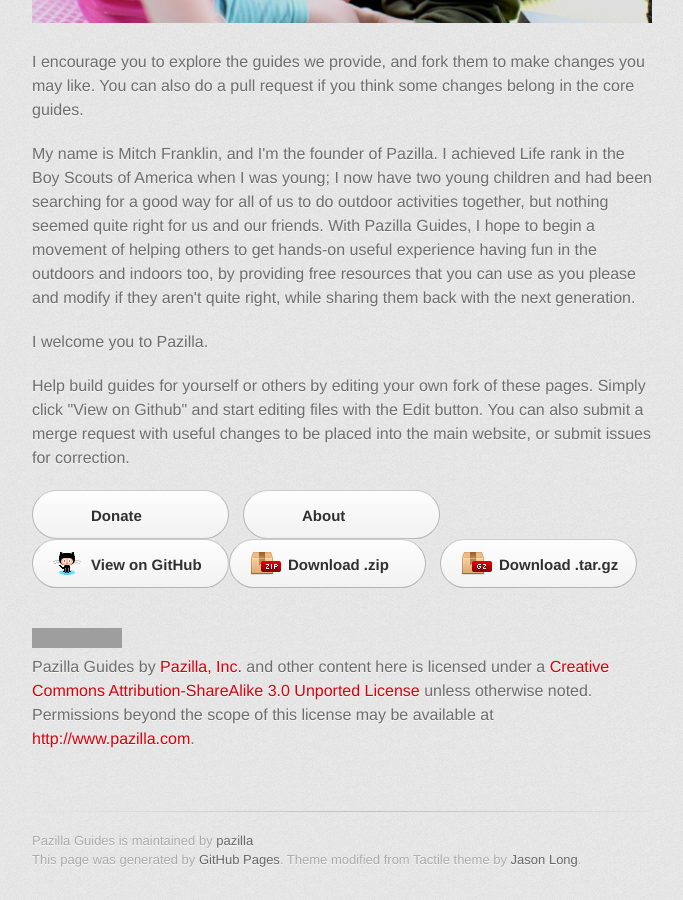
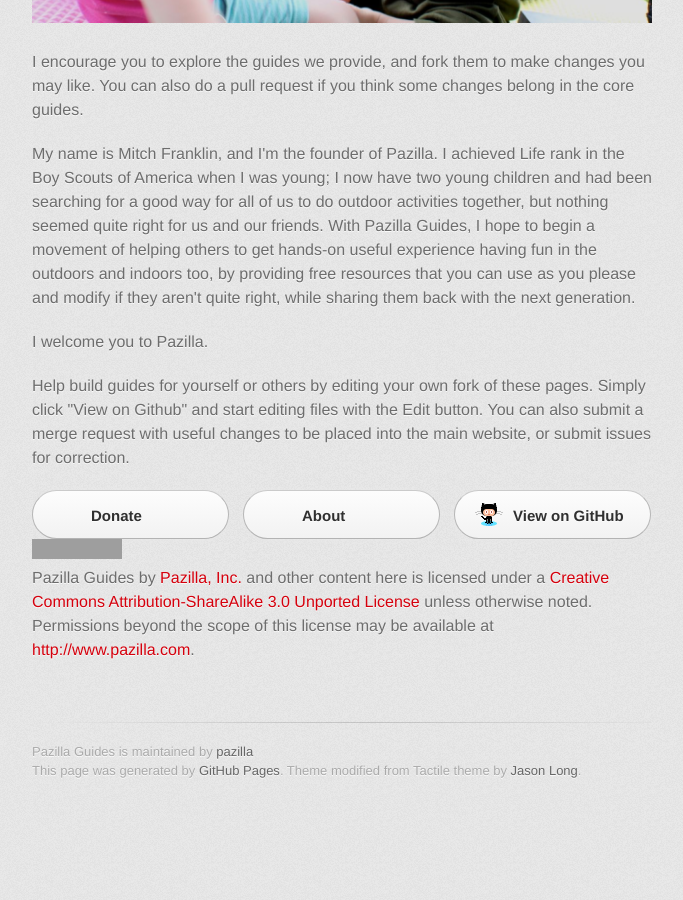
Before and after one commit to pazilla/pazilla.github.io, a Jekyll site: the page built from index.html, in a window 1280 px wide and 900 px high, scrolled down 2826 px. Shown: the whole window, without its empty margins (298-981 px from the left). Built offline with Jekyll 4.4.1, drawn with Linux system fonts in a browser that asks for light colours; some web fonts are replaced; after the commit the page ends 3637 px from its top, so only the background shows below that; grey boxes are pictures that could not be loaded.

Commit message:
Update default.html

```diff
--- a/_layouts/default.html
+++ b/_layouts/default.html
@@ -46,12 +46,7 @@ You can also submit a merge request with useful changes to be placed into the ma
         <section id="nav" class="clearfix">
           <a href="/donate" id="link-donate" class="button"><span>Donate</span></a>
           <a href="/about.html" id="link-about" class="button"><span>About</span></a>
-        </section>
-
-        <section id="downloads" class="clearfix">
           <a href="https://github.com/pazilla/pazilla.github.io" id="view-on-github" class="button"><span>View on GitHub</span></a>
-          <a href="https://github.com/pazilla/pazilla.github.io/zipball/master" id="download-zip" class="button"><span>Download .zip</span></a>
-          <a href="https://github.com/pazilla/pazilla.github.io/tarball/master" id="download-tar-gz" class="button"><span>Download .tar.gz</span></a>
         </section>
 <section id="licenses" class="clearfix">
 <p>
```
